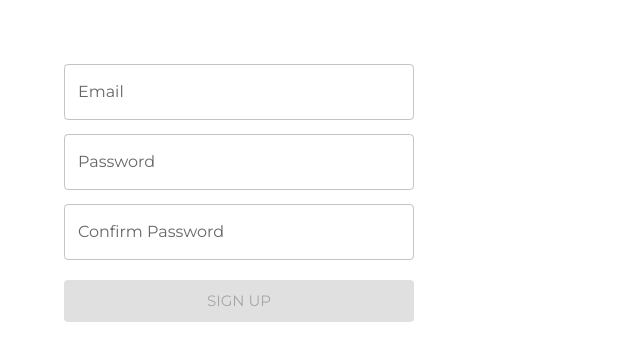
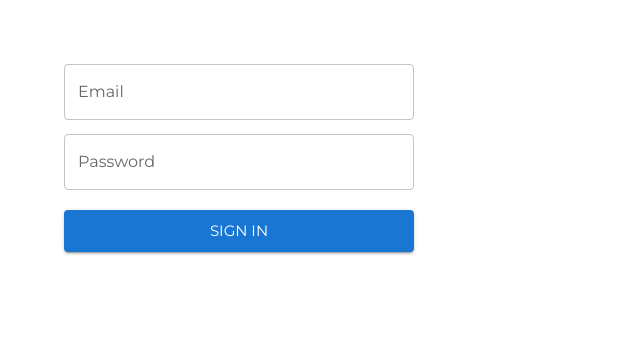
Before and after one commit to bienku/productivity-app, a React (Vite) app: page /login in a window 1280 px wide. Before the commit this address led to /register. Shown: the top 360 px of the page, without its empty margins (0-640 px from the left). Built offline with nearby package versions, Linux system fonts and the light colour scheme.

Commit message:
:sparkles: Created login form with yup validation and added route

```diff
--- /dev/null
+++ b/src/pages/Login.tsx
@@ -0,0 +1,54 @@
+import React from 'react';
+import { Box, Button, TextField } from '@mui/material';
+import { Field, Form, Formik, FormikHelpers } from 'formik';
+import { loginSchema } from '../schema/account';
+
+const initialValues = {
+    email: '',
+    password: '',
+};
+
+const Login = () => {
+    const handleSubmit = (values: typeof initialValues, actions: FormikHelpers<typeof initialValues>) => {
+        console.log(values);
+        console.log(actions);
+    };
+
+    return (
+        <Box width="350px" m={8}>
+            <Formik
+                initialValues={initialValues}
+                onSubmit={(values, actions) => handleSubmit(values, actions)}
+                validationSchema={loginSchema}
+            >
+                {({ handleBlur }) => (
+                    <Form>
+                        <Field
+                            name="email"
+                            type="email"
+                            label="Email"
+                            as={TextField}
+                            fullWidth
+                            handleBlur={handleBlur}
+                        />
+                        <Box height={14} />
+                        <Field
+                            name="password"
+                            type="password"
+                            label="Password"
+                            as={TextField}
+                            fullWidth
+                            handleBlur={handleBlur}
+                        />
+                        <Box height={20} />
+                        <Button type="submit" variant="contained" color="primary" size="large" fullWidth>
+                            Sign in
+                        </Button>
+                    </Form>
+                )}
+            </Formik>
+        </Box>
+    );
+};
+
+export default Login;
--- a/src/pages/Root.tsx
+++ b/src/pages/Root.tsx
@@ -2,12 +2,14 @@ import { BrowserRouter, Navigate, Route, Routes } from 'react-router-dom';
 import { CssBaseline, ThemeProvider } from '@mui/material';
 import theme from '../styles/theme';
 import Register from './Register';
+import Login from './Login';
 
 const UnauthenticatedApp = () => {
     return (
         <Routes>
             <Route path="/register" element={<Register />} />
-            <Route path="*" element={<Navigate to="/register" />} />
+            <Route path="/login" element={<Login />} />
+            <Route path="*" element={<Navigate to="/login" />} />
         </Routes>
     );
 };
--- a/src/schema/account.ts
+++ b/src/schema/account.ts
@@ -16,3 +16,8 @@ export const registerSchema = yup.object().shape({
         .oneOf([yup.ref('password')], 'Password must match')
         .required('Required!'),
 });
+
+export const loginSchema = yup.object().shape({
+    email: yup.string().required('Required!'),
+    password: yup.string().required('Required!'),
+});
```
